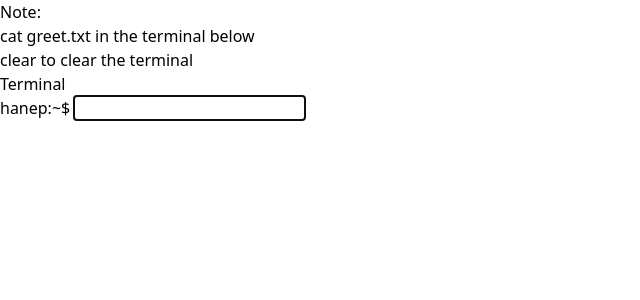
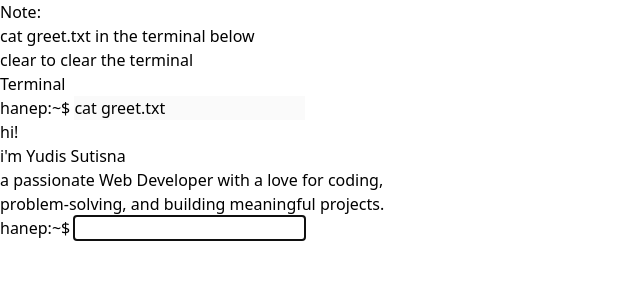
Before and after one commit to Hanep77/hanep77.github.io, a React (Vite) app: page / in a window 1280 px wide. Shown: the top 300 px of the page, without its empty margins (0-640 px from the left). Built offline with nearby package versions, Linux system fonts and the light colour scheme.

Commit message:
set initial state

```diff
--- a/src/components/Terminal.tsx
+++ b/src/components/Terminal.tsx
@@ -3,9 +3,9 @@ import CommandHistory from "./CommandHistory";
 import TerminalInput, { RulesType } from "./TerminalInput";
 
 export default function Terminal() {
-  const [inputs, setInputs] = useState<string[]>([])
+  const [inputs, setInputs] = useState<string[]>(["cat greet.txt"])
   const [rules, setRules] = useState<RulesType[]>([])
-  const [history, setHistory] = useState<string[]>([])
+  const [history, setHistory] = useState<string[]>(["cat greet.txt"])
 
   const handleSubmit = (e: FormEvent) => {
     e.preventDefault();
```
